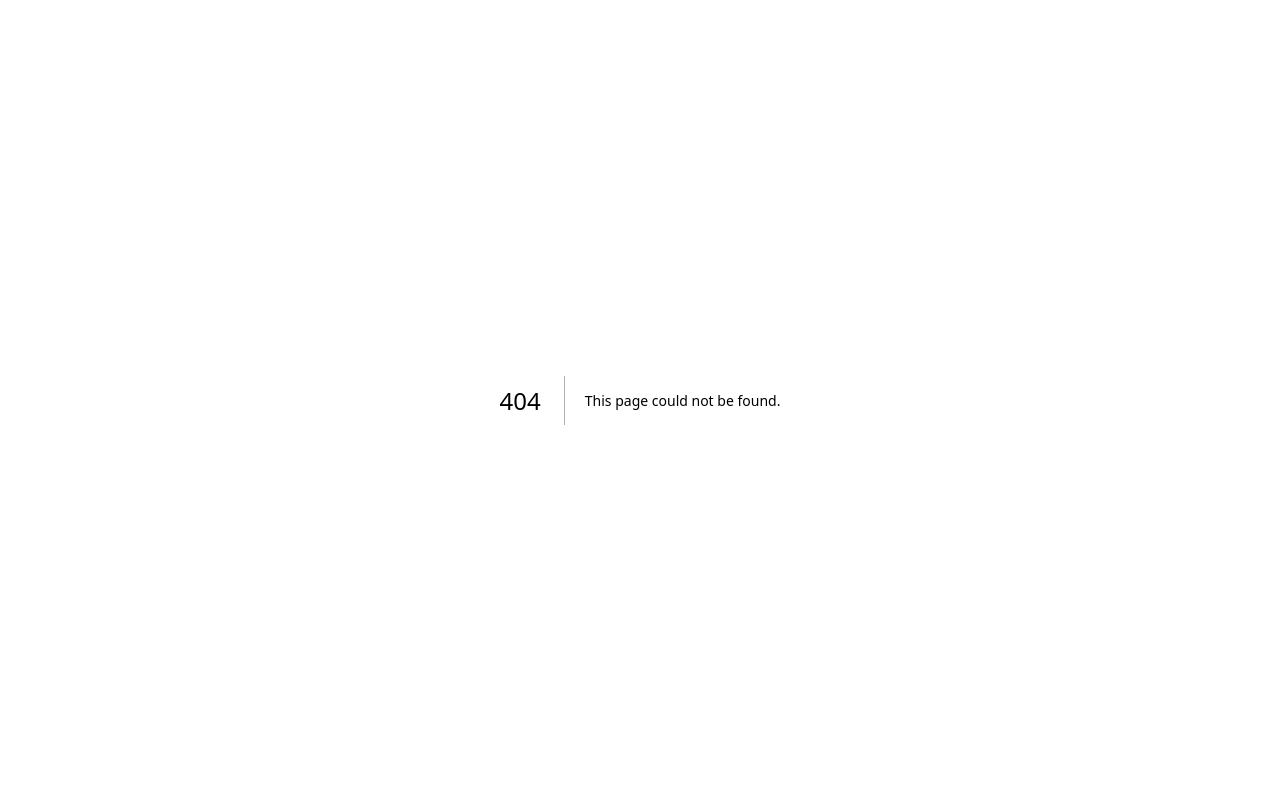
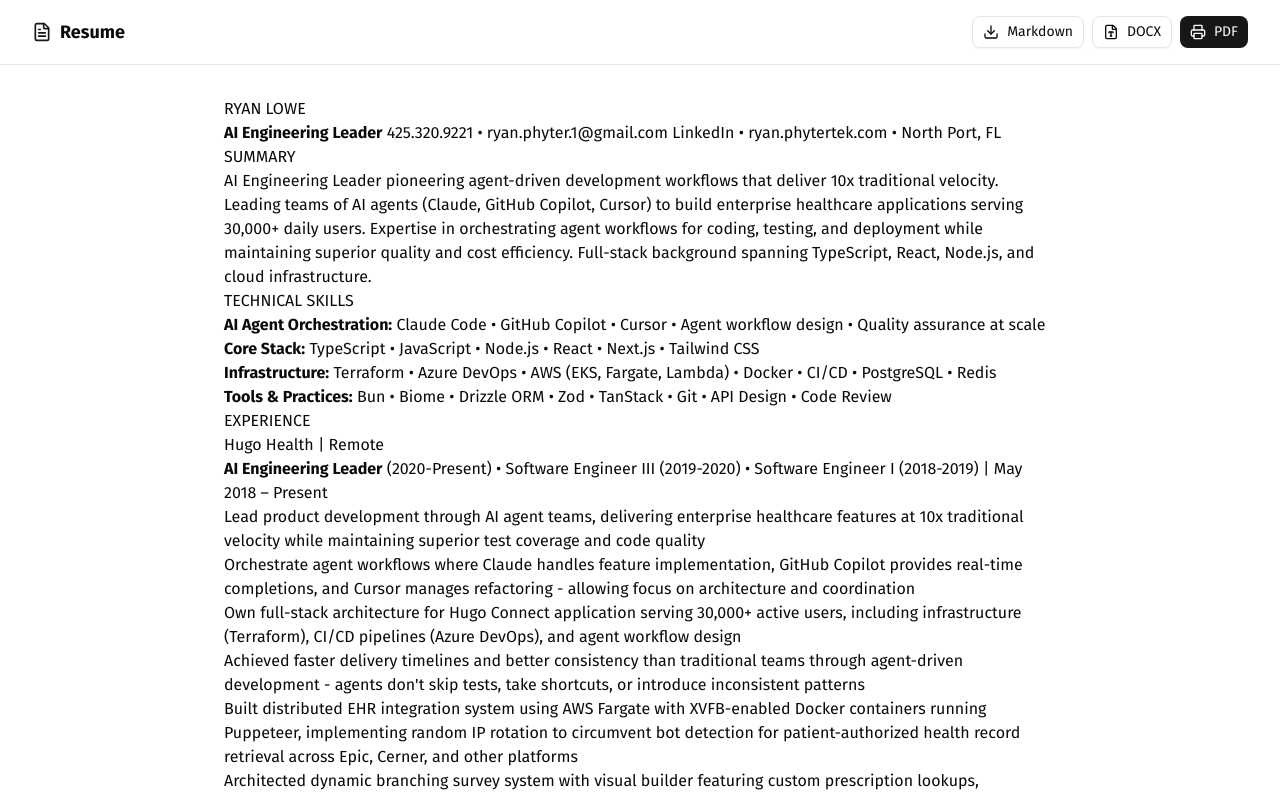
Before and after one commit to phyter1/main, a Next.js app: page /resume in a window 1280 px wide. Before the commit this address had no page. Shown: the top 795 px of the page. Built offline with nearby package versions, Linux system fonts and the light colour scheme.

Commit message:
fix: restore resume page.tsx

```diff
--- /dev/null
+++ b/src/app/resume/page.tsx
@@ -0,0 +1,153 @@
+"use client";
+
+import { Download, FileText, FileType, Printer } from "lucide-react";
+import { useEffect, useState } from "react";
+import ReactMarkdown from "react-markdown";
+import remarkGfm from "remark-gfm";
+import { Button } from "@/components/ui/button";
+
+export default function ResumePage() {
+  const [markdown, setMarkdown] = useState("");
+
+  useEffect(() => {
+    fetch("/assets/ryan_lowe_resume_2026_ai_first.md")
+      .then((res) => res.text())
+      .then((text) => setMarkdown(text));
+  }, []);
+
+  const downloadMarkdown = () => {
+    const blob = new Blob([markdown], { type: "text/markdown" });
+    const url = URL.createObjectURL(blob);
+    const a = document.createElement("a");
+    a.href = url;
+    a.download = "ryan_lowe_resume.md";
+    a.click();
+    URL.revokeObjectURL(url);
+  };
+
+  const downloadDocx = async () => {
+    // @ts-expect-error - html-docx-js types are incomplete
+    const htmlDocx = (await import("html-docx-js/dist/html-docx")).default;
+    const resumeElement = document.getElementById("resume-content");
+    if (!resumeElement) return;
+
+    const html = `
+      <!DOCTYPE html>
+      <html>
+        <head>
+          <meta charset="utf-8">
+          <style>
+            body { font-family: Arial, sans-serif; line-height: 1.6; }
+            h1 { font-size: 24pt; margin-bottom: 5pt; }
+            h2 { font-size: 16pt; margin-top: 15pt; margin-bottom: 5pt; }
+            h3 { font-size: 14pt; margin-top: 10pt; margin-bottom: 5pt; }
+            p { margin: 5pt 0; }
+            ul { margin: 5pt 0; padding-left: 20pt; }
+          </style>
+        </head>
+        <body>
+          ${resumeElement.innerHTML}
+        </body>
+      </html>
+    `;
+
+    const docx = htmlDocx.asBlob(html);
+    const url = URL.createObjectURL(docx);
+    const a = document.createElement("a");
+    a.href = url;
+    a.download = "ryan_lowe_resume.docx";
+    a.click();
+    URL.revokeObjectURL(url);
+  };
+
+  const printPdf = () => {
+    window.print();
+  };
+
+  return (
+    <div className="min-h-screen bg-background">
+      {/* Header bar - hide when printing */}
+      <div className="sticky top-0 z-50 border-b border-border bg-background print:hidden">
+        <div className="container mx-auto flex h-16 items-center justify-between px-4 sm:px-6 lg:px-8">
+          <div className="flex items-center gap-2">
+            <FileText className="h-5 w-5 text-primary" />
+            <h1 className="text-lg font-semibold">Resume</h1>
+          </div>
+
+          <div className="flex items-center gap-2">
+            <Button
+              variant="outline"
+              size="sm"
+              onClick={downloadMarkdown}
+              className="gap-2"
+            >
+              <Download className="h-4 w-4" />
+              Markdown
+            </Button>
+            <Button
+              variant="outline"
+              size="sm"
+              onClick={downloadDocx}
+              className="gap-2"
+            >
+              <FileType className="h-4 w-4" />
+              DOCX
+            </Button>
+            <Button
+              variant="default"
+              size="sm"
+              onClick={printPdf}
+              className="gap-2"
+            >
+              <Printer className="h-4 w-4" />
+              PDF
+            </Button>
+          </div>
+        </div>
+      </div>
+
+      {/* Resume content */}
+      <div className="container mx-auto max-w-4xl px-4 py-8 sm:px-6 lg:px-8 print:py-0">
+        <div
+          id="resume-content"
+          className="prose prose-neutral dark:prose-invert mx-auto max-w-none prose-headings:font-bold prose-h1:text-3xl prose-h1:mb-2 prose-h2:text-xl prose-h2:mt-6 prose-h2:mb-3 prose-h2:border-b prose-h2:border-border prose-h2:pb-2 prose-h3:text-lg prose-h3:mt-4 prose-h3:mb-2 prose-p:my-2 prose-ul:my-2 prose-li:my-1 print:prose-print"
+        >
+          <ReactMarkdown remarkPlugins={[remarkGfm]}>{markdown}</ReactMarkdown>
+        </div>
+      </div>
+
+      {/* Print styles */}
+      <style jsx global>{`
+        @media print {
+          body {
+            background: white;
+          }
+          .prose {
+            max-width: 100% !important;
+            font-size: 10pt;
+          }
+          .prose h1 {
+            font-size: 18pt;
+            margin-bottom: 0.25rem;
+          }
+          .prose h2 {
+            font-size: 14pt;
+            margin-top: 1rem;
+            margin-bottom: 0.5rem;
+          }
+          .prose h3 {
+            font-size: 12pt;
+            margin-top: 0.75rem;
+            margin-bottom: 0.25rem;
+          }
+          .prose p {
+            margin: 0.25rem 0;
+          }
+          .prose ul {
+            margin: 0.25rem 0;
+          }
+        }
+      `}</style>
+    </div>
+  );
+}
```
